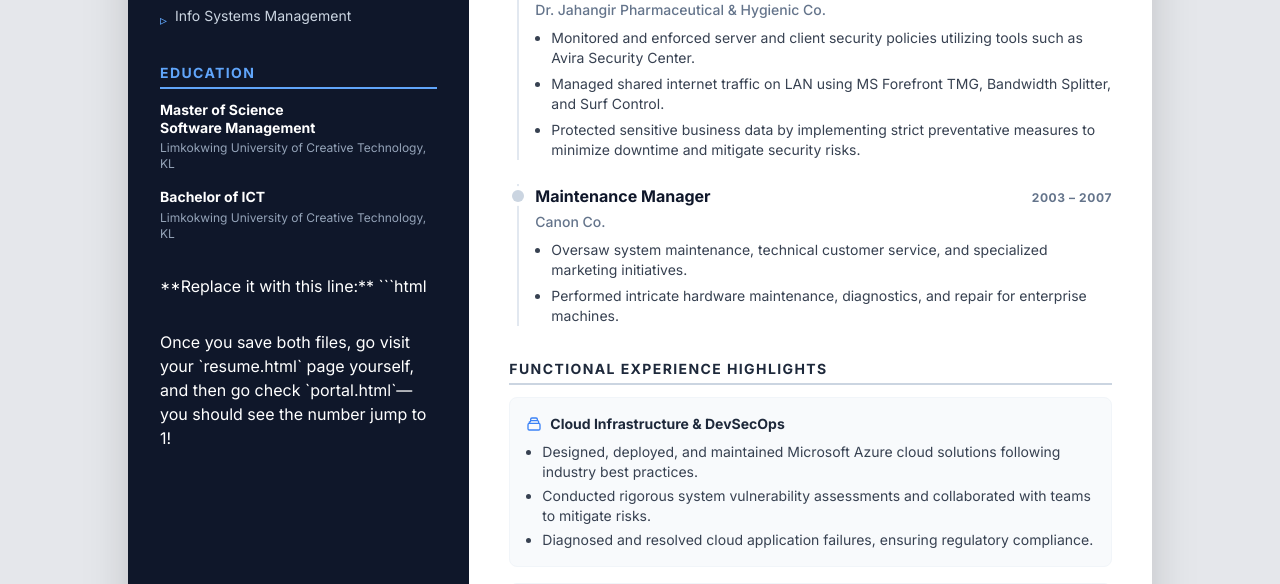
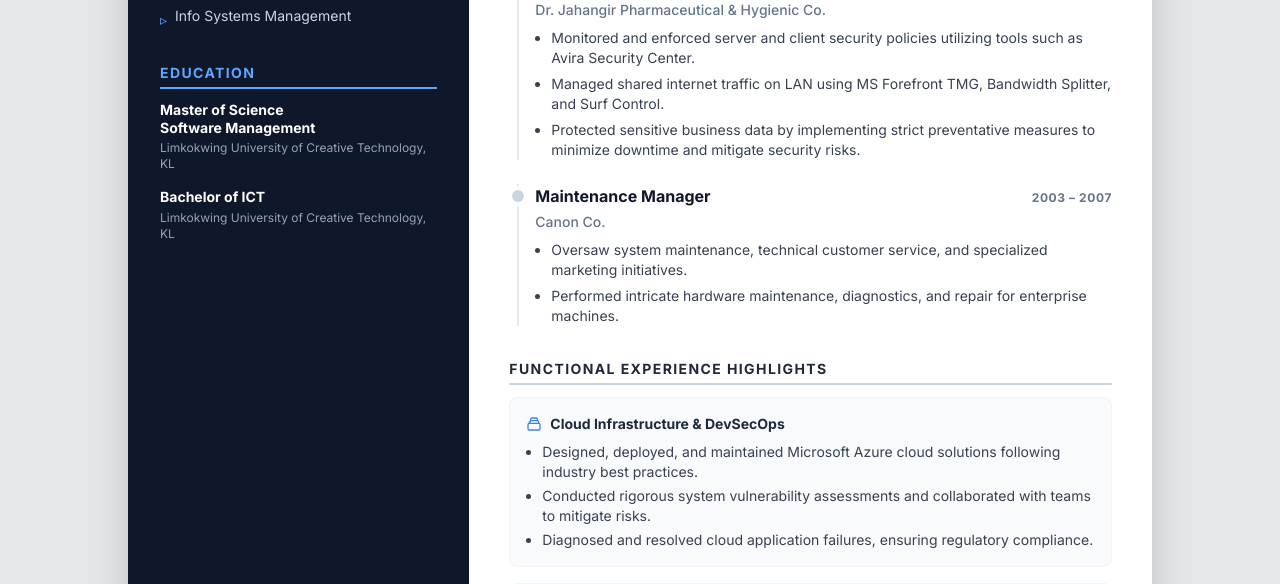
Before and after one commit to soheilk1/portfo1, a Flask app: page /resume.html in a window 1280 px wide. Shown: the part 904-1488 px from the top of the page. Run offline with Flask 3, Linux system fonts and the light colour scheme; some libraries are stand-ins or nearby versions.

Commit message:
my portfo1 website

````diff
--- a/templates/resume.html
+++ b/templates/resume.html
@@ -177,11 +177,9 @@
 
             <!-- Hidden Visitor Tracker (Counts visits in background without showing on screen) -->
 
-                **Replace it with this line:**
-                ```html
             <img src="https://komarev.com/ghpvc/?username=soheilk-resume-site&label=VISITORS&color=0ea5e9&style=flat-square" alt="Tracker" style="position: absolute; opacity: 0; pointer-events: none; width: 1px; height: 1px;" aria-hidden="true">
 
-                Once you save both files, go visit your `resume.html` page yourself, and then go check `portal.html`—you should see the number jump to 1!
+
         </aside>
 
         <!-- Main Content (Right Column) -->
````
